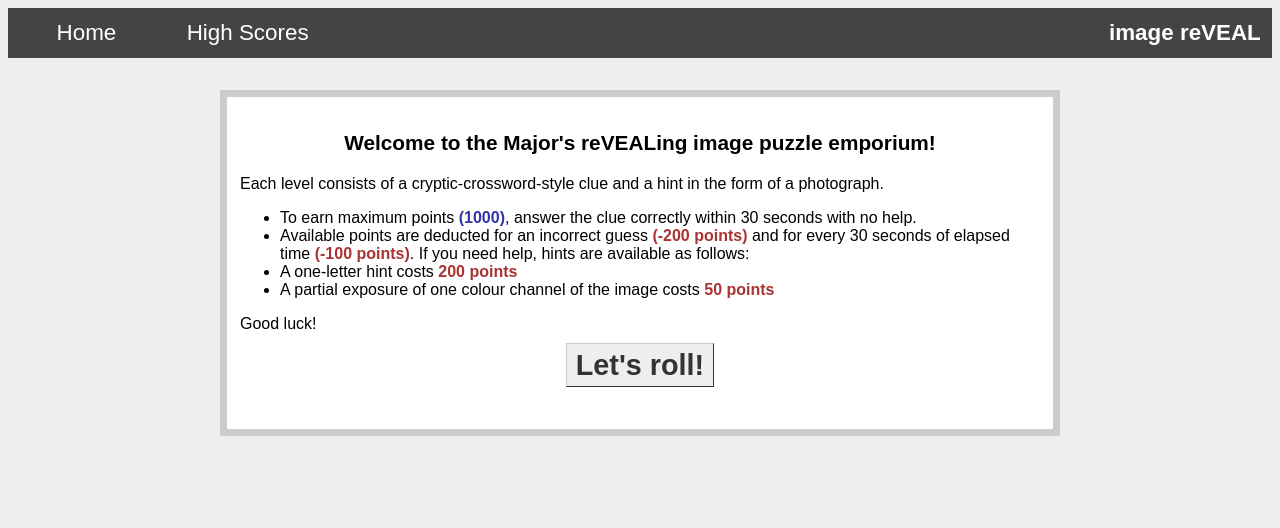
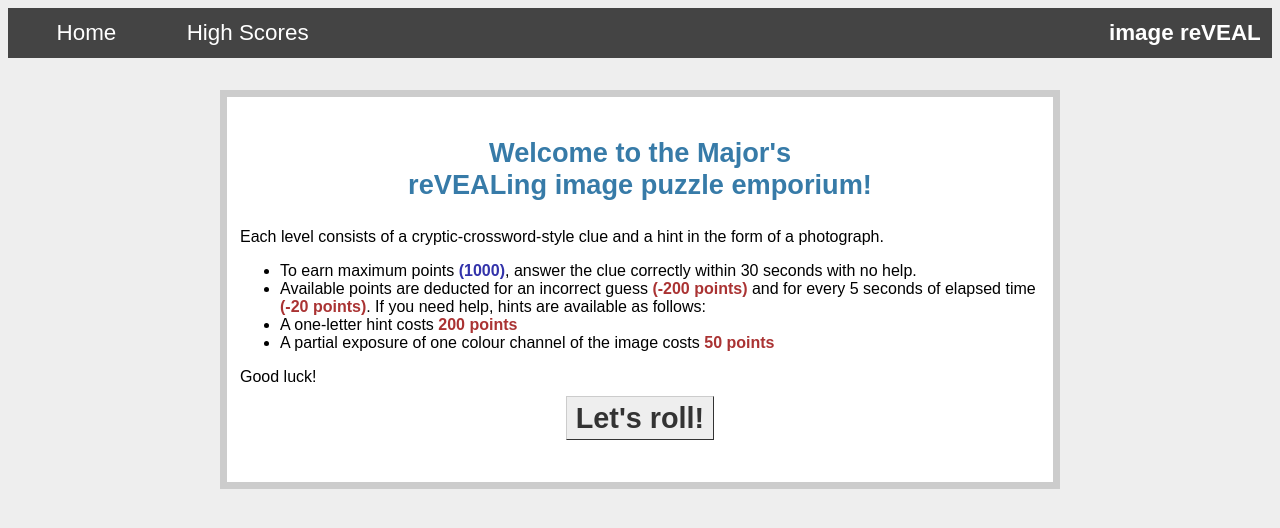
Before and after one commit to majorgowan/Cryptic-Reveal, a Django app: page /imageReveal/ in a window 1280 px wide. Shown: the top 528 px of the page. Run offline with Django 3.2, Linux system fonts and the light colour scheme; parts of the project's set-up code (start-up, migrations or seed data) failed here and were passed over.

Commit message:
cosmetic stuff mostly

```diff
--- a/imageReveal/templates/imageReveal/hbte.html
+++ b/imageReveal/templates/imageReveal/hbte.html
@@ -4,8 +4,9 @@
 
 {% block content %}
     <div class="centre_div">
-        <p class="bigbigline">Hippo Birdie Two Ewes!!!</p>
-        <p class="bigline">.&nbsp;.&nbsp;.&nbsp; and many happy returns!!</p>
+        <span class="bigline">What did you say?</span><br><br>
+        <span class="bigbigline">Hippo birdie two ewes?!</span><br><br>
+        <span class="bigline">(.&nbsp;.&nbsp;.&nbsp; same to you, and many happy returns!!)<br></span>
         <br><br>
         <p>
             <pre><span id="points_label">Your score: <span id="points">{{ points }}</span></span></pre>
--- a/imageReveal/templates/imageReveal/index.html
+++ b/imageReveal/templates/imageReveal/index.html
@@ -4,14 +4,14 @@
 
 {% block content %}
     <div>
-        <p class="bigline">Welcome to the Major's reVEALing image puzzle emporium!</p>
+        <p class="bigline">Welcome to the Major's<br> reVEALing image puzzle emporium!</p>
         <p>Each level consists of a cryptic-crossword-style clue and a hint in the form
         of a photograph.</p>
         <ul>
             <li>To earn maximum points <span class="blue_text">(1000)</span>, answer the
                 clue correctly within 30 seconds with no help.</li>
             <li>Available points are deducted for an incorrect guess <span class="red_text">(-200 points)</span>
-                and for every 30 seconds of elapsed time <span class="red_text">(-100 points)</span>.  If you need
+                and for every 5 seconds of elapsed time <span class="red_text">(-20 points)</span>.  If you need
                 help, hints are available as follows:</li>
             <li>A one-letter hint costs <span class="red_text">200 points</span></li>
             <li>A partial exposure of one colour channel of the image costs
--- a/wsgi/static/imageReveal/css/style.css
+++ b/wsgi/static/imageReveal/css/style.css
@@ -87,13 +87,15 @@ h2 {
 /* Index/instructions */
 .bigline {
     text-align: center;
-    font-size: 1.3em;
     font-weight: bold;
+    font-size: 1.7em;
+    color: #377ba8;
 }
 .bigbigline {
     text-align: center;
-    font-size: 1.7em;
+    font-size: 2.5em;
     font-weight: bold;
+    color: #000000;
 }
 .red_text {
     color: #aa3333;
--- a/wsgi/static/imageReveal/javascript/game_flow.js
+++ b/wsgi/static/imageReveal/javascript/game_flow.js
@@ -53,6 +53,6 @@ function gameOver(success) {
             document.getElementById("total_points").value = "" + total_points;
             console.log(document.getElementById("total_points").value);
             document.forms["next_clue_or_end"].submit();
-        },2500);
+        },2000);
     });
 }
--- a/wsgi/static/imageReveal/javascript/script_timer.js
+++ b/wsgi/static/imageReveal/javascript/script_timer.js
@@ -6,7 +6,7 @@ function startTimer(duration) {
     var display = document.getElementById("counterdown");
     var timer = duration, minutes, seconds;
 
-    var remaining_periods = 8-1;
+    var remaining_periods = 24-1;
     var period = Math.floor(duration/(remaining_periods+1));
 
     focusAnswer();
@@ -26,9 +26,9 @@ function startTimer(duration) {
             display.textContent = "----";
             gameOver(false);
         }
-        if (timer < remaining_periods*period) {
+        if (timer <= remaining_periods*period) {
             remaining_periods--;
-            updateScore(-100);
+            updateScore(-20);
             console.log('time penalty!')
         }
 
```
